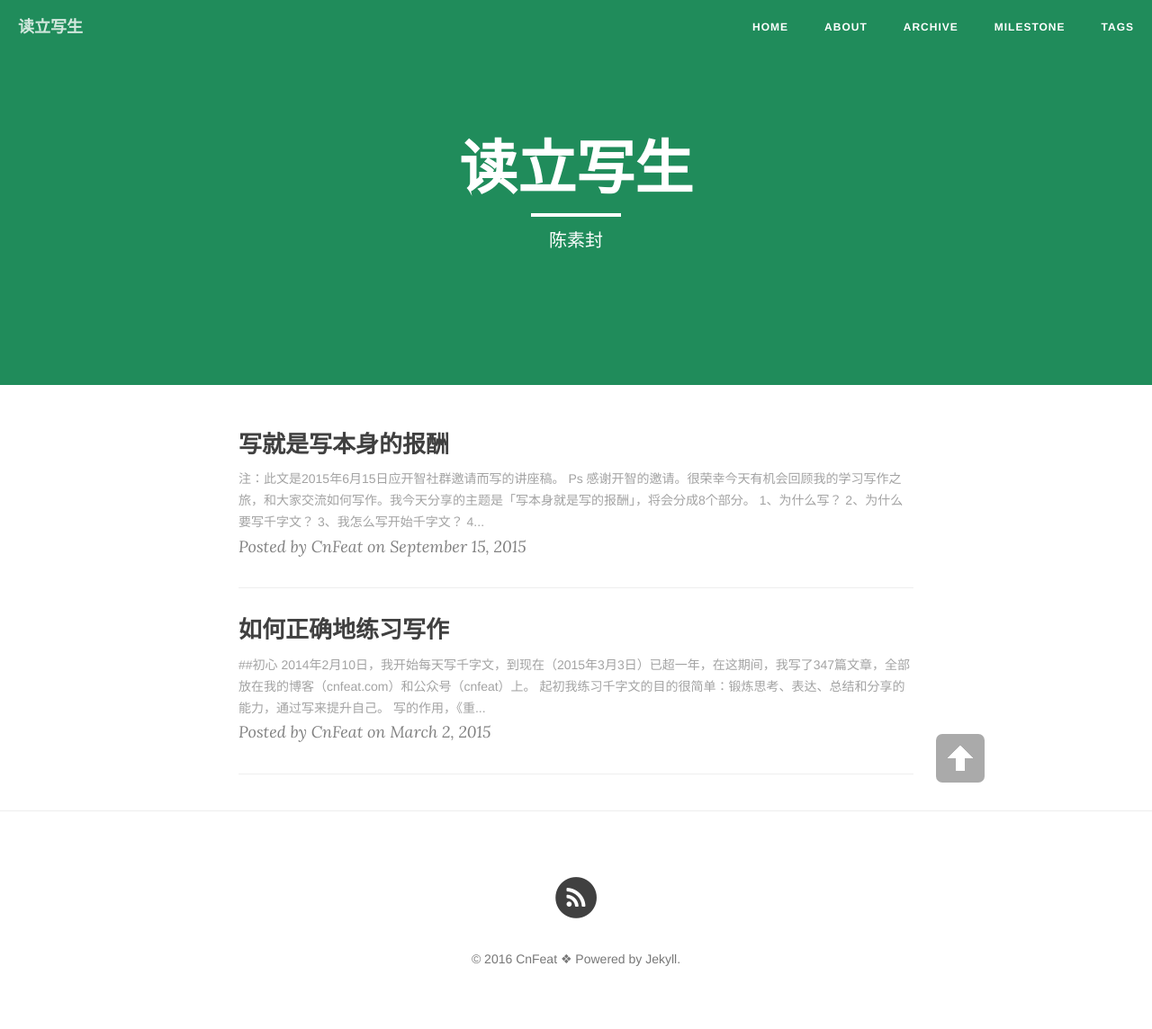
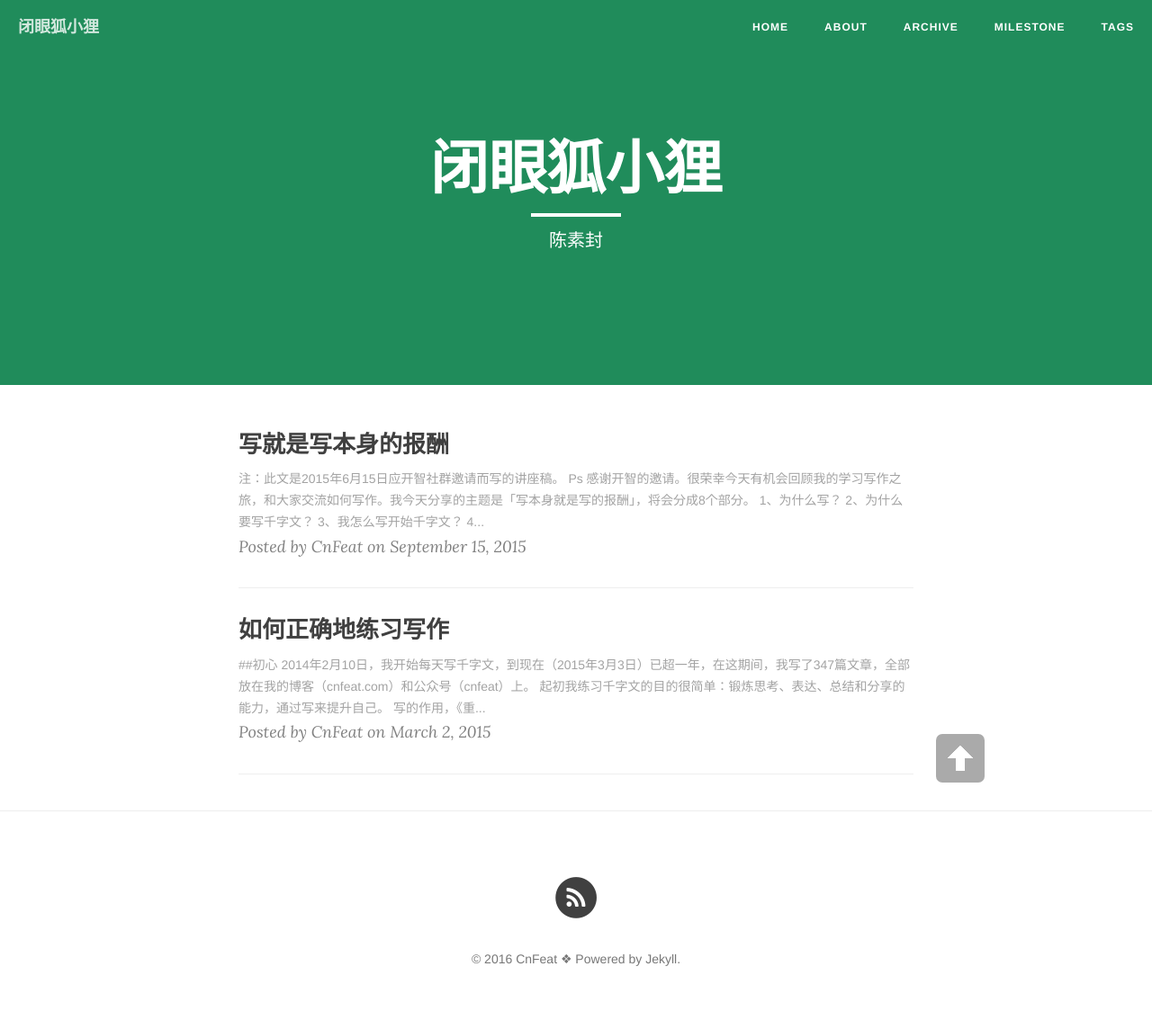
Before and after one commit to kkryoung/kkryoung.github.io, a Jekyll site: the page built from index.html, in a window 1280 px wide. Shown: the whole page at 90% size. Built offline with Jekyll 4.4.1, drawn with Linux system fonts in a browser that asks for light colours; nearby versions of some CDN libraries; the list of posts is cut into pages by our own code.

Commit message:
Update _config.yml

```diff
--- a/_config.yml
+++ b/_config.yml
@@ -1,10 +1,10 @@
 # Site settings
-title: 读立写生
+title: 闭眼狐小狸
 header-img: "img/green.jpg"
 tagline: "cn"
-description: "陈素封|读而立·写而生"
+description: "Maggie|闭眼狐小狸"
 baseurl: ""
-url: "http://cnfeat"
+url: "http://kkryoung.github.io"
 
 # About/contact
 owner:
```
